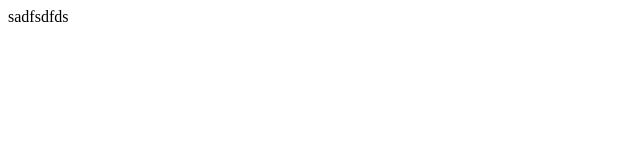
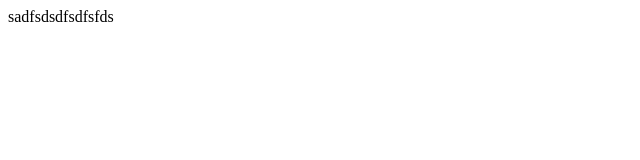
Before and after one commit to sonetemon/git-tutorial, a plain HTML site: page about.html in a window 1280 px wide. Shown: the full height of the page, 0-640 px from the left. Drawn offline with Linux system fonts and the light colour scheme.

Commit message:
Update about.html

```diff
--- a/about.html
+++ b/about.html
@@ -5,5 +5,5 @@
     <meta name="viewport" content="width=device-width, initial-scale=1.0" />
     <title>about</title>
   </head>
-  <body>sadfsdfds</body>
+  <body>sadfsdsdfsdfsfds</body>
 </html>
```
